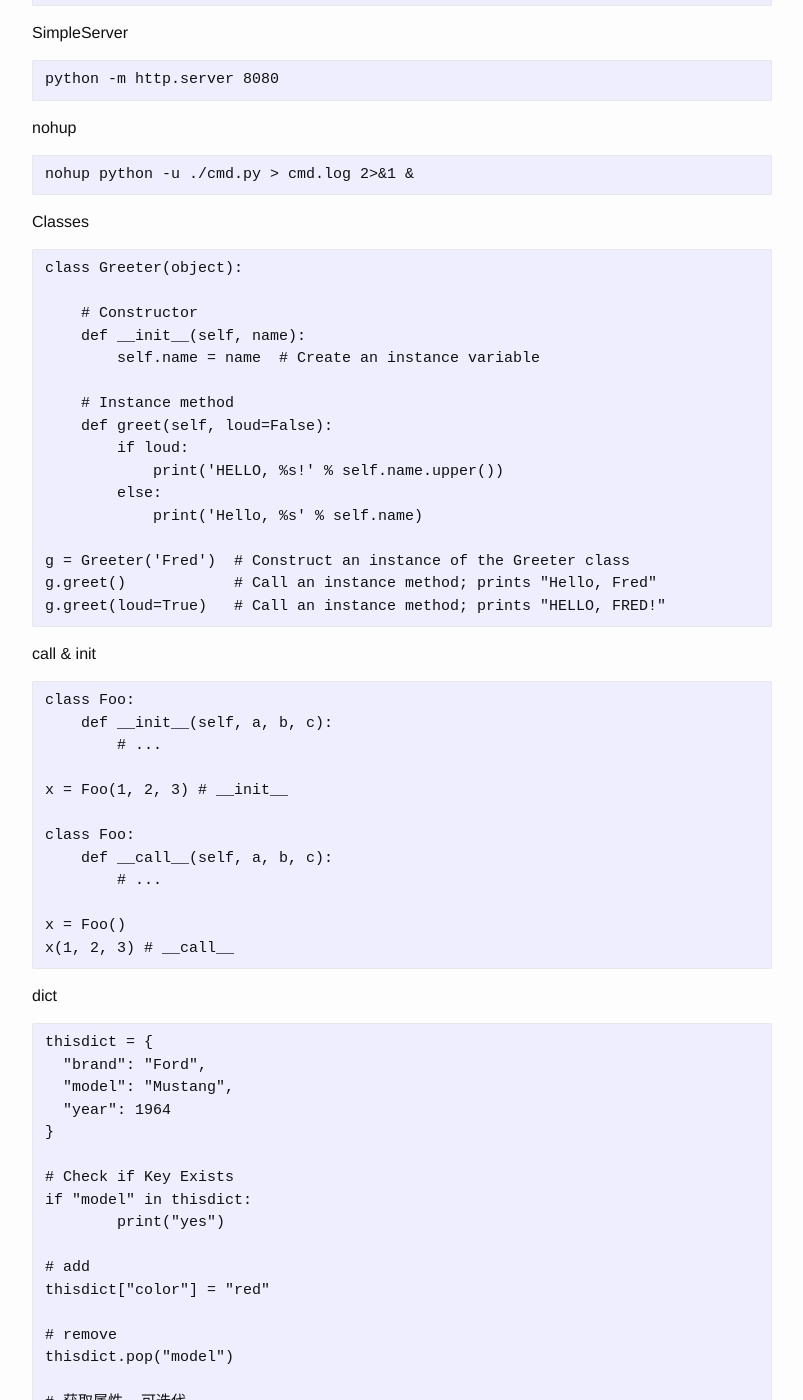
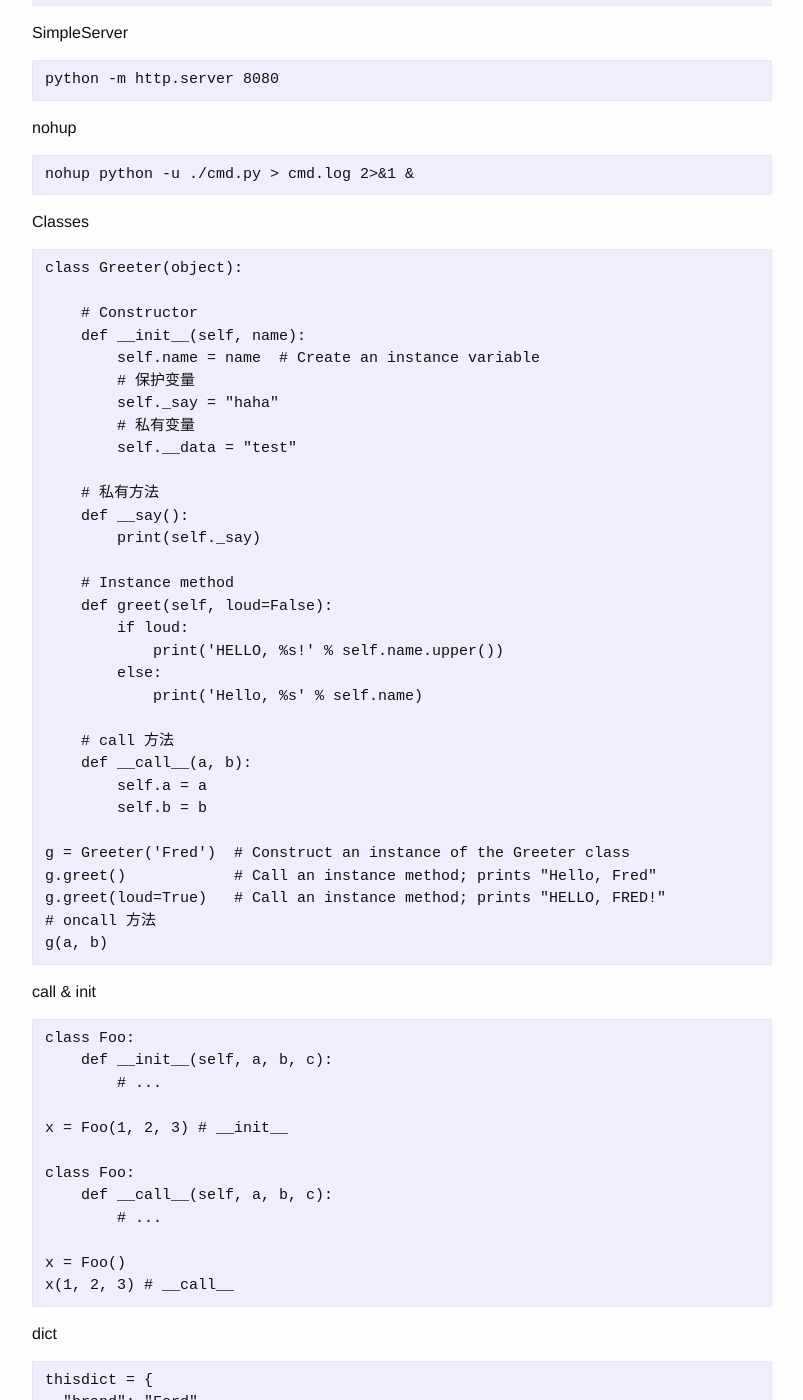
Before and after one commit to josephstalin117/josephstalin117.github.io, a Jekyll site: the page built from _posts/2017-08-10-python.markdown, in a window 1280 px wide and 1400 px high, scrolled down 3059 px. Shown: the whole window, without its empty margins (238-1041 px from the left). Built offline with Jekyll 4.4.1, drawn with Linux system fonts in a browser that asks for light colours.

Commit message:
add python class call function

````diff
--- a/_posts/2017-08-10-python.markdown
+++ b/_posts/2017-08-10-python.markdown
@@ -161,6 +161,14 @@ class Greeter(object):
     # Constructor
     def __init__(self, name):
         self.name = name  # Create an instance variable
+        # 保护变量
+        self._say = "haha"
+        # 私有变量
+        self.__data = "test"
+
+    # 私有方法
+    def __say():
+        print(self._say)
 
     # Instance method
     def greet(self, loud=False):
@@ -169,9 +177,16 @@ class Greeter(object):
         else:
             print('Hello, %s' % self.name)
 
+    # call 方法
+    def __call__(a, b):
+        self.a = a
+        self.b = b
+
 g = Greeter('Fred')  # Construct an instance of the Greeter class
 g.greet()            # Call an instance method; prints "Hello, Fred"
 g.greet(loud=True)   # Call an instance method; prints "HELLO, FRED!"
+# oncall 方法
+g(a, b)
 ```
 
 call & init
````
